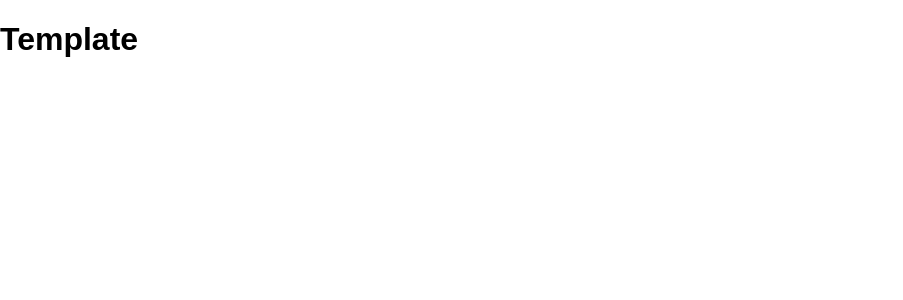
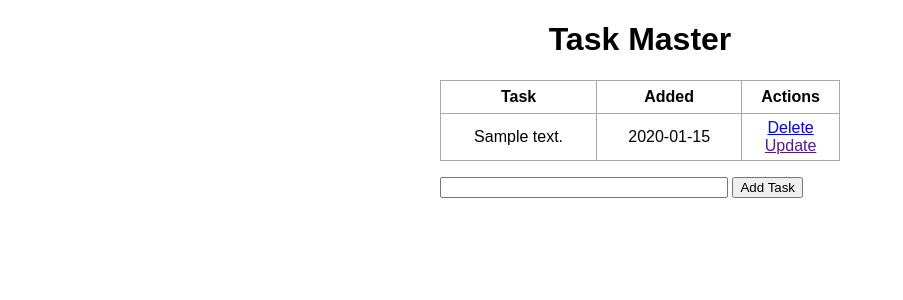
Before and after one commit to fel-w/flasktutorial, a Flask app: page / in a window 1280 px wide. Shown: the top 300 px of the page, without its empty margins (0-903 px from the left). Run offline with Flask 2, Linux system fonts and the light colour scheme; tables that the repository leaves empty hold one stand-in row (values such as "Sample post").

Commit message:
Add task creation and deletion ui

```diff
--- a/static/css/main.css
+++ b/static/css/main.css
@@ -1,4 +1,40 @@
-body{
+body, html {
     margin: 0;
     font-family: sans-serif;
 }
+
+.content {
+    margin: 0 auto;
+    width: 400px;
+}
+
+.content > h1 {
+    text-align: center;
+}
+
+table, td, th {
+    border: 1px solid #aaa;
+}
+
+table {
+    border-collapse: collapse;
+    width: 100%;
+    margin-bottom: 1rem;
+}
+
+th {
+    height: 30px;
+}
+
+td {
+    text-align: center;
+    padding: 5px;
+}
+
+.form {
+    margin-top: 20px;
+}
+
+#content {
+    width: 70%;
+}
--- a/templates/index.html
+++ b/templates/index.html
@@ -1,9 +1,36 @@
 {% extends 'base.html' %}
-
+<title>Task Master</title>
 {% block head %}
 
 {% endblock %}
 
 {% block body %}
-<h1>Template</h1>
+<div class="content">
+    <h1>Task Master</h1>
+
+    <table>
+        <tr>
+            <th>Task</th>
+            <th>Added</th>
+            <th>Actions</th>
+        </tr>
+
+        {% for task in tasks %}
+            <tr>
+                <td>{{ task.content }}</td>
+                <td>{{ task.date_created.date() }}</td>
+                <td>
+                    <a href="/delete/{{ task.id }}">Delete</a>
+                    <br>
+                    <a href="">Update</a>
+                </td>
+            </tr>
+        {% endfor %}
+    </table>
+
+    <form action="/" method="post">
+        <input type="text" name="content" id="content">
+        <input type="submit" value="Add Task">
+    </form>
+</div>
 {% endblock %}
```
